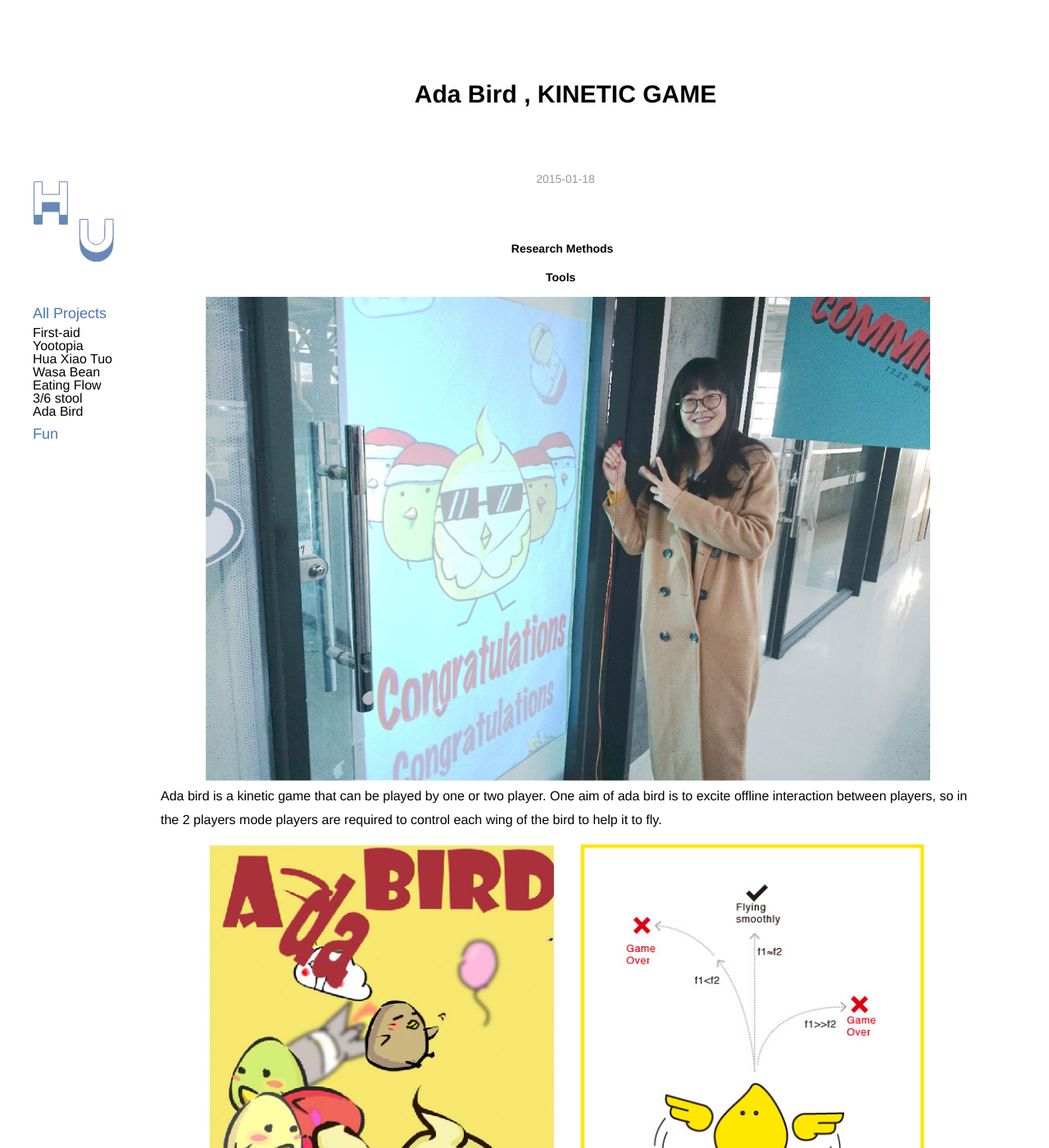
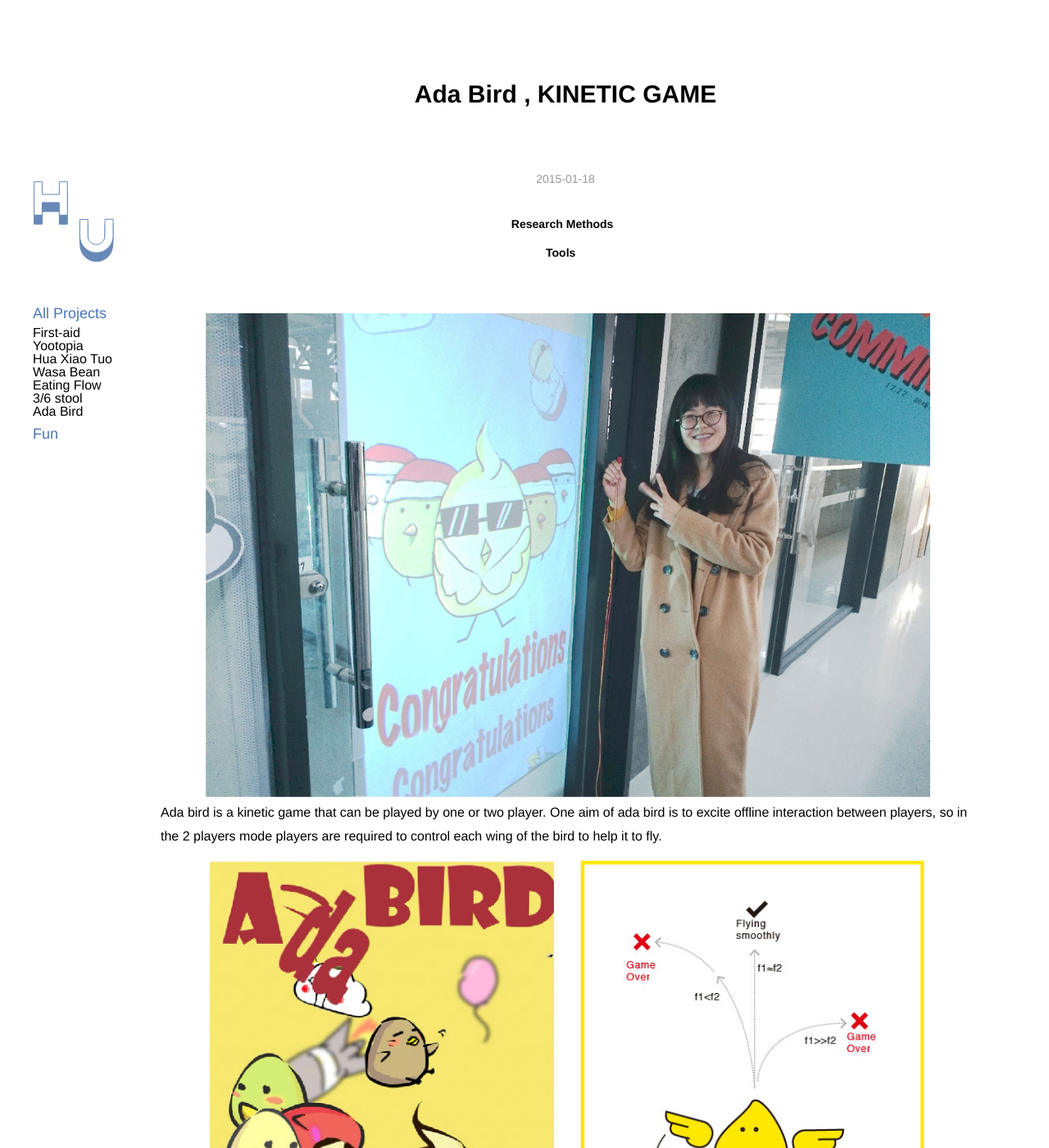
Before and after one commit to HuYuanyuan96/yuanyuan1996.github.io, a Jekyll site: the page built from _posts/2015-01-18-Ada-bird.md, in a window 1280 px wide and 1400 px high. Shown: the whole window at 82% size. Built offline with Jekyll 4.4.1, drawn with Linux system fonts in a browser that asks for light colours.

Commit message:
Update style.css

```diff
--- a/_includes/style.css
+++ b/_includes/style.css
@@ -572,9 +572,10 @@ margin-left: 20px;
   text-decoration: none;
 }
 .post-wrapper .post-date {
-  text-align: center;
+  margin-bottom: 30px;
+text-align: center;
   color: #999;
-  margin-bottom: 60px;
+  margin-bottom: 30px;
   font-size: 14px;
 }
 
@@ -588,7 +589,8 @@ margin-left: 20px;
 .post-wrapper .post-tools {
   text-align: center;
   font-size: 14px;
-	  margin-bottom: 10px;
+	  margin-bottom: 60px;
+
 
 }
 
```
